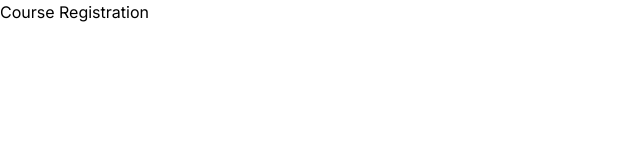
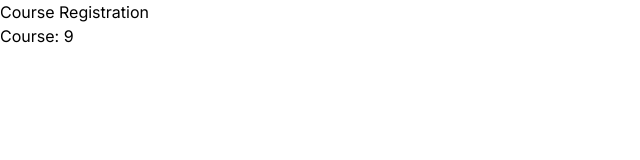
Before and after one commit to AdnanSakib04/react-course-registration-project, a React (Vite) app: page / in a window 1280 px wide. Shown: the top 160 px of the page, without its empty margins (0-640 px from the left). Built offline with nearby package versions, Linux system fonts and the light colour scheme.

Commit message:
Courses component created

```diff
--- a/package.json
+++ b/package.json
@@ -10,6 +10,7 @@
     "preview": "vite preview"
   },
   "dependencies": {
+    "prop-types": "^15.8.1",
     "react": "^18.2.0",
     "react-dom": "^18.2.0"
   },
--- a/src/App.jsx
+++ b/src/App.jsx
@@ -1,14 +1,34 @@
 
 
+import { useEffect } from 'react';
 import './App.css'
+import Cards from './components/Courses/Courses'
+import { useState } from 'react';
 
 function App() {
-
+  const [courses, setCourses] = useState([]);
+  useEffect(() => {
+    fetch("./course-data.json")
+      .then((res) => res.json())
+      .then((data) => setCourses(data));
+  }, []);
   return (
     <>
 
 
       <h1 className=' text-center text-3xl font-bold mt-12'>Course Registration</h1>
+      <div className=' max-w-[1400px] mx-auto'>
+      <div className='w-3/4'>
+      <Cards courses={courses}></Cards>
+      </div>
+      </div>
+      <div className='w-1/4'>
+
+
+
+      </div>
+
+
 
     </>
   )
--- /dev/null
+++ b/src/components/Courses/Courses.jsx
@@ -0,0 +1,10 @@
+
+const Courses = ({courses}) => {
+    return (
+        <div>
+            <h1>Course: {courses.length}</h1>
+        </div>
+    );
+};
+
+export default Courses;
```
Also changed, not shown: 1 other file (tests, documents, lock files or other folders).
